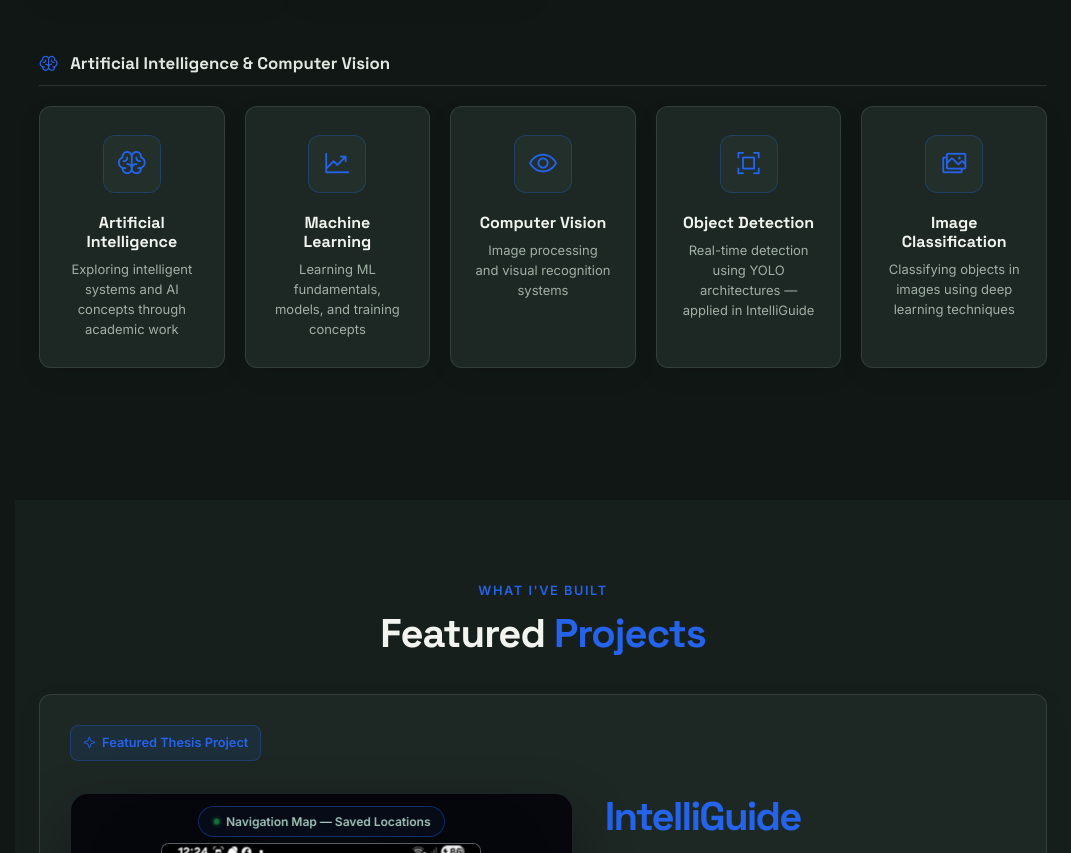
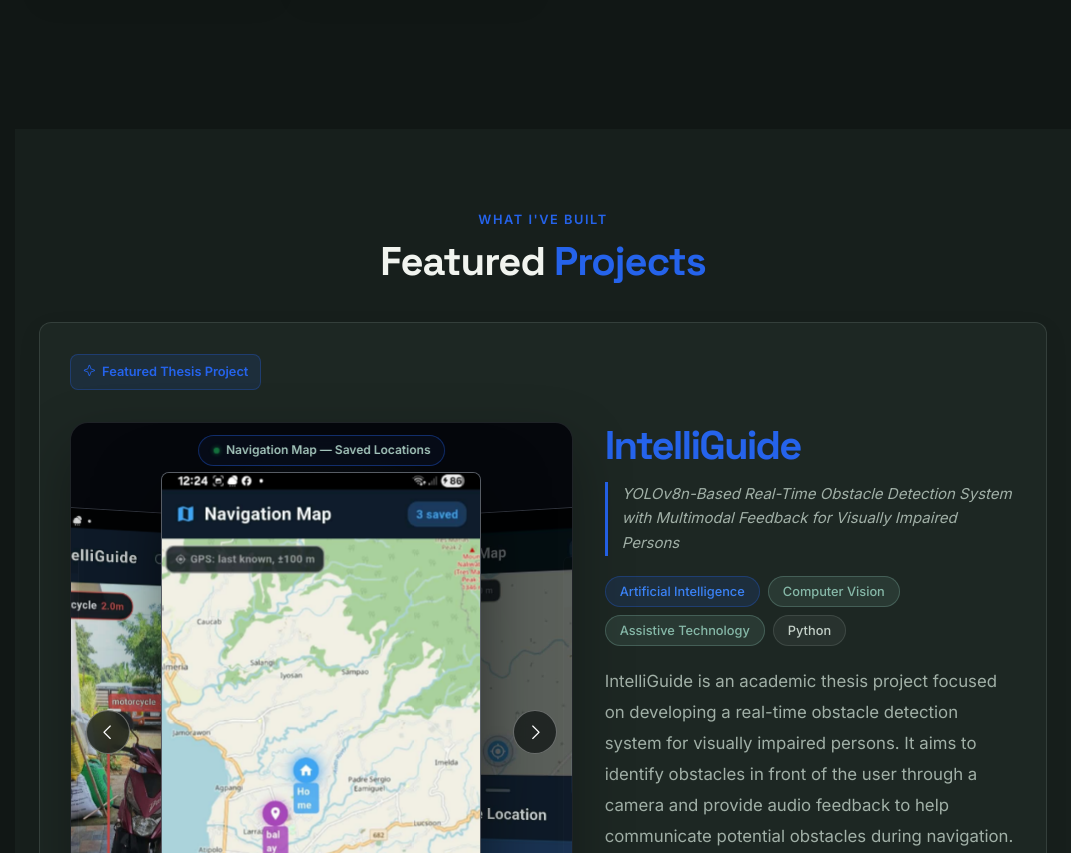
Before and after one commit to carlmarcovaporoso7-hub/Carl-Marco-Vaporoso, a plain HTML site: page index.html in a window 1280 px wide. Shown: the part 2271-3124 px from the top of the page, without its empty margins (209-1280 px from the left). Drawn offline with nearby package versions, Linux system fonts and the light colour scheme.

Commit message:
Remove AI skills category
Co-authored-by: Copilot <223556219+Copilot@users.noreply.github.com>

```diff
--- a/index.html
+++ b/index.html
@@ -293,53 +293,6 @@
           </div>
         </div>
 
-        <!-- AI & Computer Vision -->
-        <div class="skills-category">
-          <h3 class="skills-cat-label">
-            <i class="ph ph-brain"></i>
-            Artificial Intelligence &amp; Computer Vision
-          </h3>
-          <div class="skills-grid skills-grid--5">
-
-            <div class="skill-card skill-card--featured">
-              <div class="skill-icon skill-icon--accent">
-                <i class="ph ph-brain"></i>
-              </div>
-              <h4>Artificial Intelligence</h4>
-              <p>Exploring intelligent systems and AI concepts through academic work</p>
-            </div>
-
-            <div class="skill-card">
-              <div class="skill-icon skill-icon--accent">
-                <i class="ph ph-chart-line-up"></i>
-              </div>
-              <h4>Machine Learning</h4>
-              <p>Learning ML fundamentals, models, and training concepts</p>
-            </div>
-
-            <div class="skill-card skill-card--featured">
-              <div class="skill-icon skill-icon--accent">
-                <i class="ph ph-eye"></i>
-              </div>
-              <h4>Computer Vision</h4>
-              <p>Image processing and visual recognition systems</p>
-            </div>
-
-            <div class="skill-card">
-              <div class="skill-icon skill-icon--accent">
-                <i class="ph ph-scan"></i>
-              </div>
-              <h4>Object Detection</h4>
-              <p>Real-time detection using YOLO architectures — applied in IntelliGuide</p>
-            </div>
-
-            <div class="skill-card skill-card--featured">
-              <div class="skill-icon skill-icon--accent">
-                <i class="ph ph-images"></i>
-              </div>
-              <h4>Image Classification</h4>
-              <p>Classifying objects in images using deep learning techniques</p>
-            </div>
 
           </div>
         </div>
```
